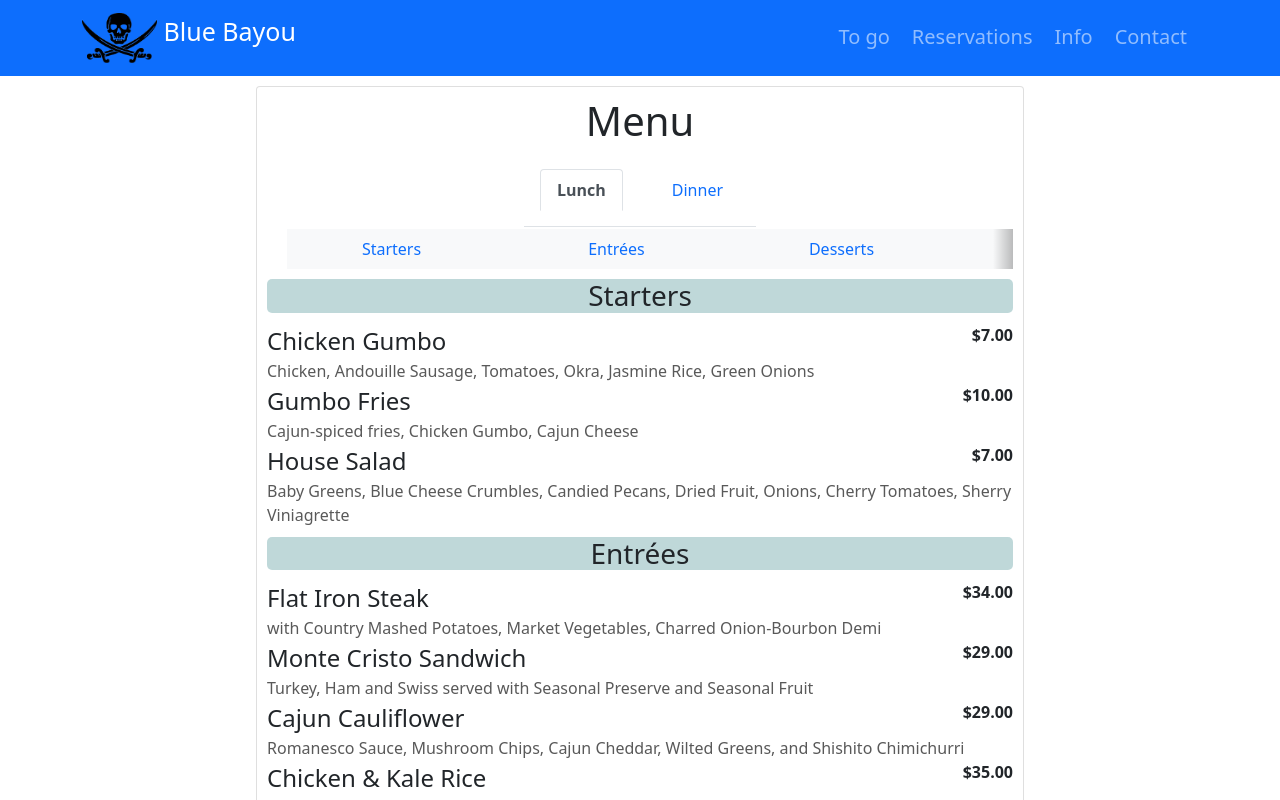
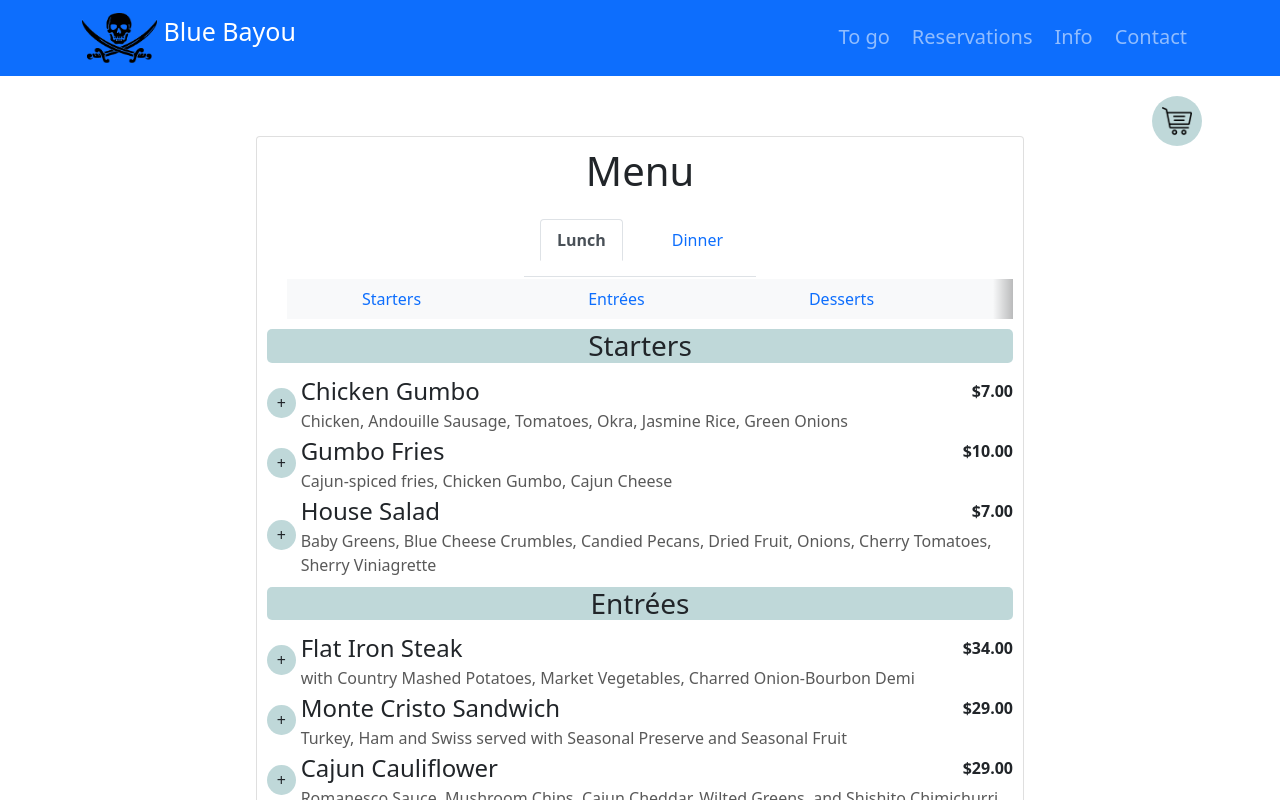
Before and after one commit to Samantha1Mathis/blue-bayou, a React (Create React App) app: page /#/menu in a window 1280 px wide. Shown: the top 800 px of the page. Built offline with nearby package versions, Linux system fonts and the light colour scheme.

Commit message:
Add cart and plus buttons.

```diff
--- a/src/components/menu.js
+++ b/src/components/menu.js
@@ -5,7 +5,6 @@ import MenuItem from "./menuItem";
 import MealInformation from "./mealInformation";
 import CustomAccordion from "./customAccordion";
 import menuData from "../data/menu";
-import { extractQueryParam } from "../utils/window";
 import "../styles/components/menu.css";
 
 export function Menu(props) {
@@ -27,9 +26,6 @@ export function Menu(props) {
     let defaultMenu = props.defaultMenu || "Lunch";
     setCurrentMenu(defaultMenu);
     changeActiveKeys(defaultMenu);
-
-    let menuType = extractQueryParam("type");
-    console.log(menuType);
   }, [props]);
 
   return (
@@ -77,6 +73,8 @@ export function Menu(props) {
             </h3>
             {menuData[currentMenu][key].map((meal, mealIndex) => {
               return (
+                <div className="menu-accordion-container">
+                  <div className="add-to-order">+</div>
                   <Accordion defaultActiveKey="-1" style={{ width: "100%" }}>
                     <CustomAccordion eventKey={mealIndex}>
                       <MenuItem
@@ -93,6 +91,7 @@ export function Menu(props) {
                       />
                     </Accordion.Collapse>
                   </Accordion>
+                </div>
               );
             })}
           </>
--- a/src/components/menuItem.js
+++ b/src/components/menuItem.js
@@ -6,11 +6,13 @@ function MenuItem(props) {
 
   return (
     <div className="meal-container" key={menuKey}>
-      <div className="meal-row">
-        <div className="meal-name">{name}</div>
-        <div className="meal-price">{price}</div>
+      <div className="col">
+        <div className="meal-row">
+          <div className="meal-name">{name}</div>
+          <div className="meal-price">{price}</div>
+        </div>
+        <div className="meal-description">{description}</div>
       </div>
-      <div className="meal-description">{description}</div>
     </div>
   );
 }
--- a/src/index.css
+++ b/src/index.css
@@ -10,10 +10,6 @@ body {
 code {
   font-family: source-code-pro, Menlo, Monaco, Consolas, 'Courier New',
     monospace;
-}
-
-div {
-  position: relative !important;
 }
 
 .bottom-left-info-page {
--- a/src/pages/menu.js
+++ b/src/pages/menu.js
@@ -2,23 +2,29 @@ import React from "react";
 import { Card } from "react-bootstrap";
 import { Menu } from "../components/menu";
 import { NavbarCustom } from "../components/navbar";
+import shoppingCart from "../images/menu-images/shopping_cart.png";
+import { extractQueryParam } from "../utils/window";
+import "../styles/pages/menu.css";
 
 export default function MenuPage() {
+  let [type, setType] = React.useState("");
+
+  React.useEffect(() => {
+    let menuType = extractQueryParam("type");
+    setType(menuType);
+  }, []);
+
   return (
     <>
       <NavbarCustom />
-      <div
-        style={{
-          width: "100%",
-          height: "100%",
-          marginTop: "10px",
-          marginBottom: "10px",
-          display: "flex",
-          flexDirection: "column",
-          justifyContent: "center",
-          alignItems: "center",
-        }}
-      >
+      <div className="menu-cart">
+        <img
+          className="shopping-cart-image"
+          src={shoppingCart}
+          alt="Shopping Cart"
+        />
+      </div>
+      <div className="menu-page-container">
         <Card style={{ width: "60%", padding: "10px" }}>
           <Menu />
         </Card>
--- a/src/styles/components/menu.css
+++ b/src/styles/components/menu.css
@@ -56,6 +56,7 @@
 .meal-row {
     display: flex;
     flex-direction: row;
+    align-items: center;
 }
 
 .meal-name {
@@ -72,3 +73,27 @@
 .meal-description {
     color: rgb(89, 89, 89);
 }
+
+.menu-accordion-container {
+    width: 100%;
+    display: flex;
+    flex-direction: row;
+    align-items: center;
+    cursor: pointer;
+}
+
+.add-to-order {
+    background: rgba(95, 158, 160, 0.4);
+    border-radius: 50%;
+    width: 30px;
+    height: 30px;
+    margin-right: 5px;
+    display: flex;
+    justify-content: center;
+    align-items: center;
+}
+
+.add-to-order:hover {
+    background: rgba(95, 158, 160, 0.6);
+    cursor: pointer;
+}
--- /dev/null
+++ b/src/styles/pages/menu.css
@@ -0,0 +1,26 @@
+.menu-page-container {
+    width: 100%;
+    height: 100%;
+    margin-top: 10px;
+    margin-bottom: 10px;
+    display: flex;
+    flex-direction: column;
+    justify-content: center;
+    align-items: center;
+}
+
+.menu-cart {
+    position: sticky;
+    max-width: 50px;
+    top: 12%;
+    left: 90%;
+    background-color: rgba(95, 158, 160, 0.4);
+    border-radius: 50%;
+    padding: 10px;
+    z-index: 10;
+}
+
+.shopping-cart-image {
+    max-height: 30px;
+    max-width: 30px;
+}
--- a/src/utils/window.js
+++ b/src/utils/window.js
@@ -9,5 +9,5 @@ export const extractQueryParam = (key) => {
     }
   }
 
-  return undefined;
+  return "";
 };
```
Also changed, not shown: src/images/menu-images/shopping_cart.png (added). Lines whose indentation alone changed are shown as unchanged.
